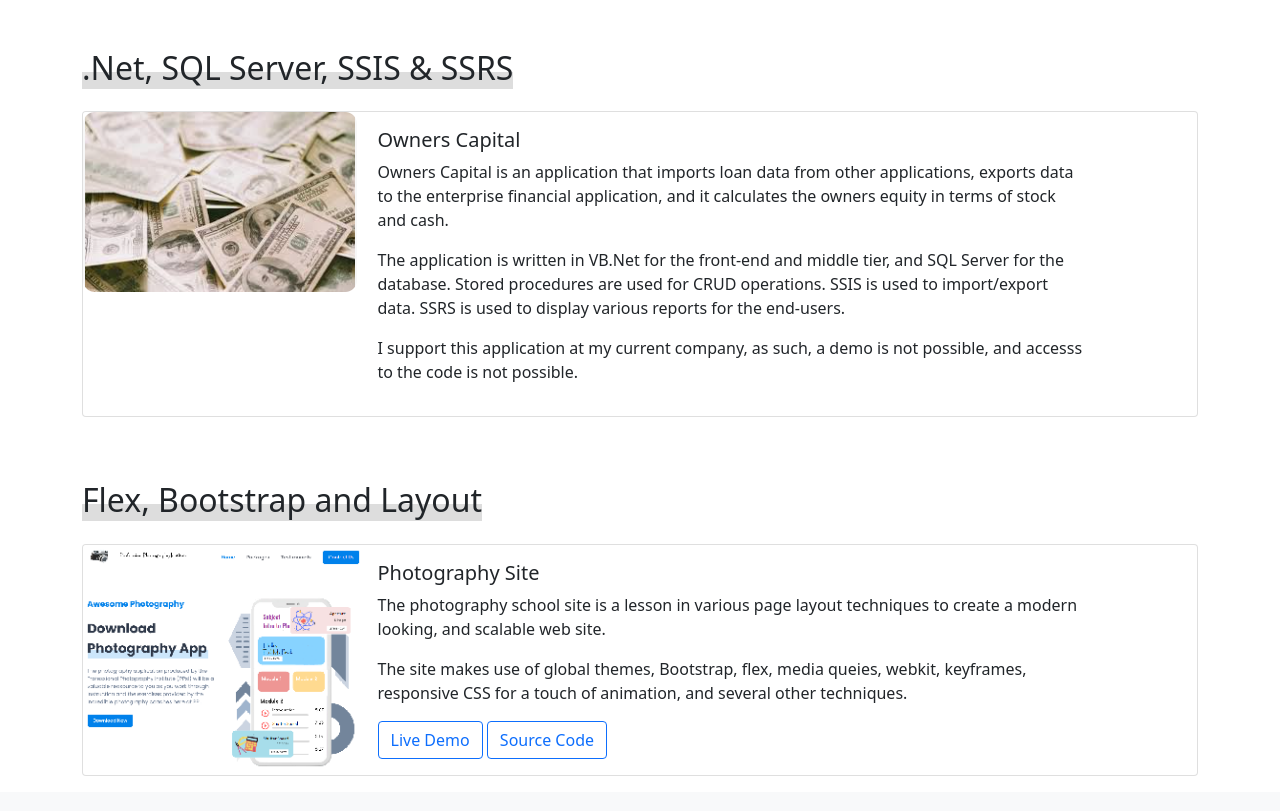
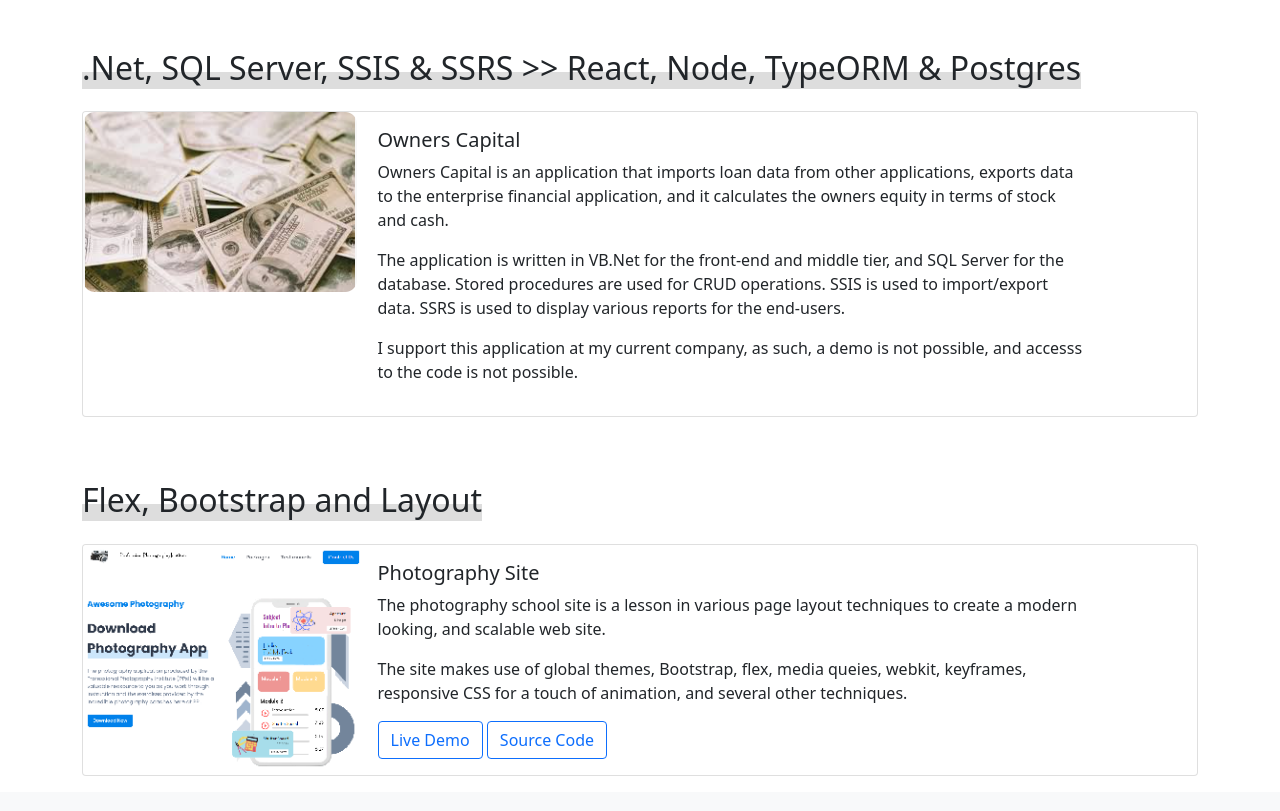
Before and after one commit to mcpeakhub/bootstrap, a plain HTML site: page projects.html in a window 1280 px wide. Shown: the part 1128-1939 px from the top of the page. Drawn offline with nearby package versions, Linux system fonts and the light colour scheme.

Commit message:
Update projects.html

```diff
--- a/projects.html
+++ b/projects.html
@@ -183,7 +183,7 @@
       <section class="project-3 my-3">
         <div class="row">
           <div class="col-12">
-            <h2 class="mb-4 "><span>.Net, SQL Server, SSIS & SSRS</span></h2>
+            <h2 class="mb-4 "><span>.Net, SQL Server, SSIS & SSRS >> React, Node, TypeORM & Postgres</span></h2>
           </div>
           <div class="col-12">
             <div class="card mb-3" style="max-width: 100%">
```
